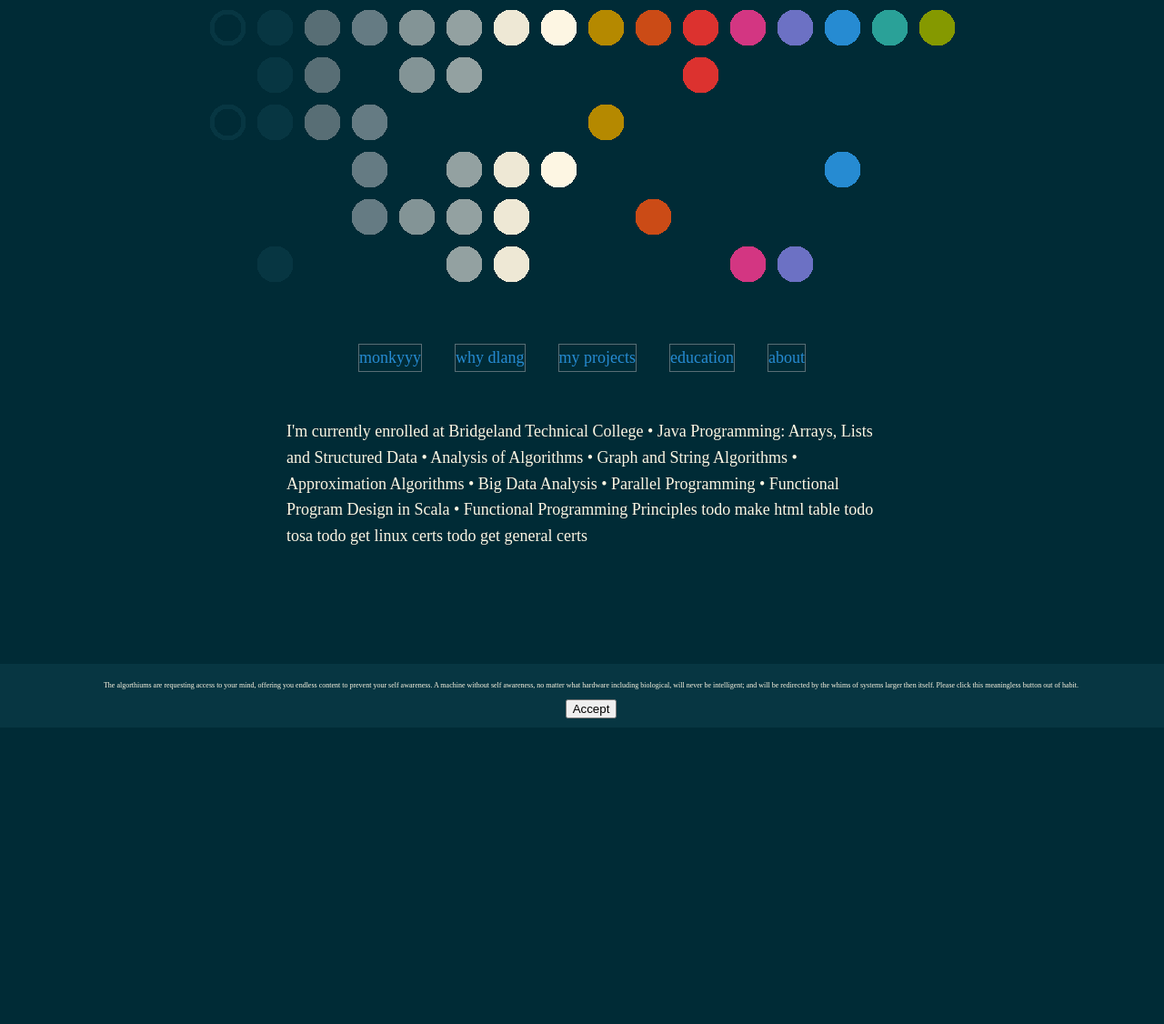
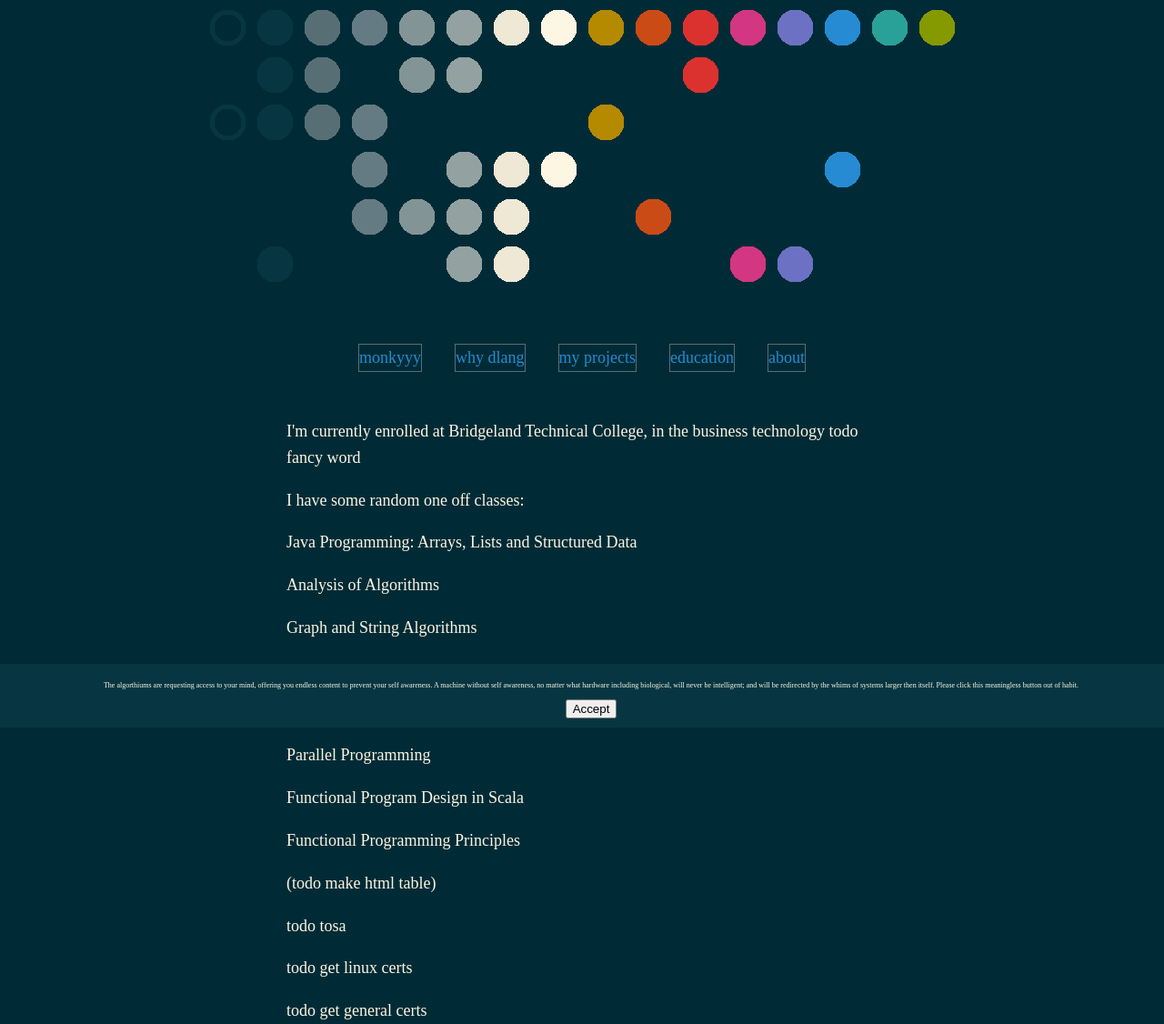
Before and after one commit to crazymonkyyy/crazymonkyyy.github.io, a plain HTML site: page education.html in a window 1280 px wide. Shown: the whole page at 91% size. Before the commit the page ends 800 px from the top, so only its background shows below. Drawn offline with Linux system fonts and the light colour scheme.

Commit message:
updated script

```diff
--- a/education.html
+++ b/education.html
@@ -24,24 +24,34 @@
 </header>
 <body>
 <div class="real-body">
-I'm currently enrolled at Bridgeland Technical College
-
-• Java Programming: Arrays, Lists and Structured Data
-• Analysis of Algorithms
-• Graph and String Algorithms
-• Approximation Algorithms
-• Big Data Analysis
-• Parallel Programming
-• Functional Program Design in Scala
-• Functional Programming Principles
-todo make html table
-
+I'm currently enrolled at Bridgeland Technical College, in the business technology todo fancy word
+<p>
+I have some random one off classes:
+<p>
+Java Programming: Arrays, Lists and Structured Data
+<p>
+Analysis of Algorithms
+<p>
+Graph and String Algorithms
+<p>
+Approximation Algorithms
+<p>
+Big Data Analysis
+<p>
+Parallel Programming
+<p>
+Functional Program Design in Scala
+<p>
+Functional Programming Principles
+<p>
+(todo make html table)
+<p>
 todo tosa
-
+<p>
 todo get linux certs
-
+<p>
 todo get general certs
-
-
+<p>
+<p>
 </div>
 </body>
```
Also changed, not shown: about.html (+10 -3 lines), index.html (+2 -1 lines), projects.html (+2 -1 lines), dlang.html (line endings or trailing spaces), 3 other files.
